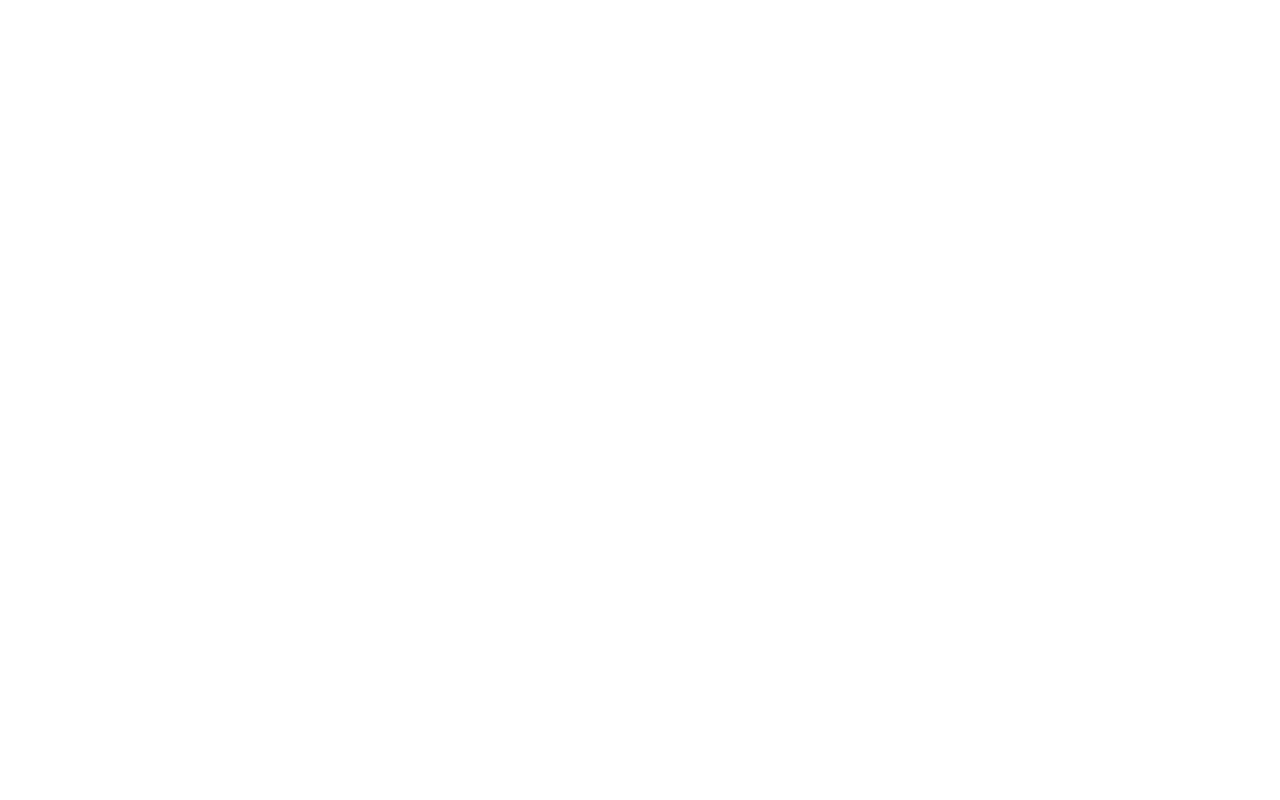
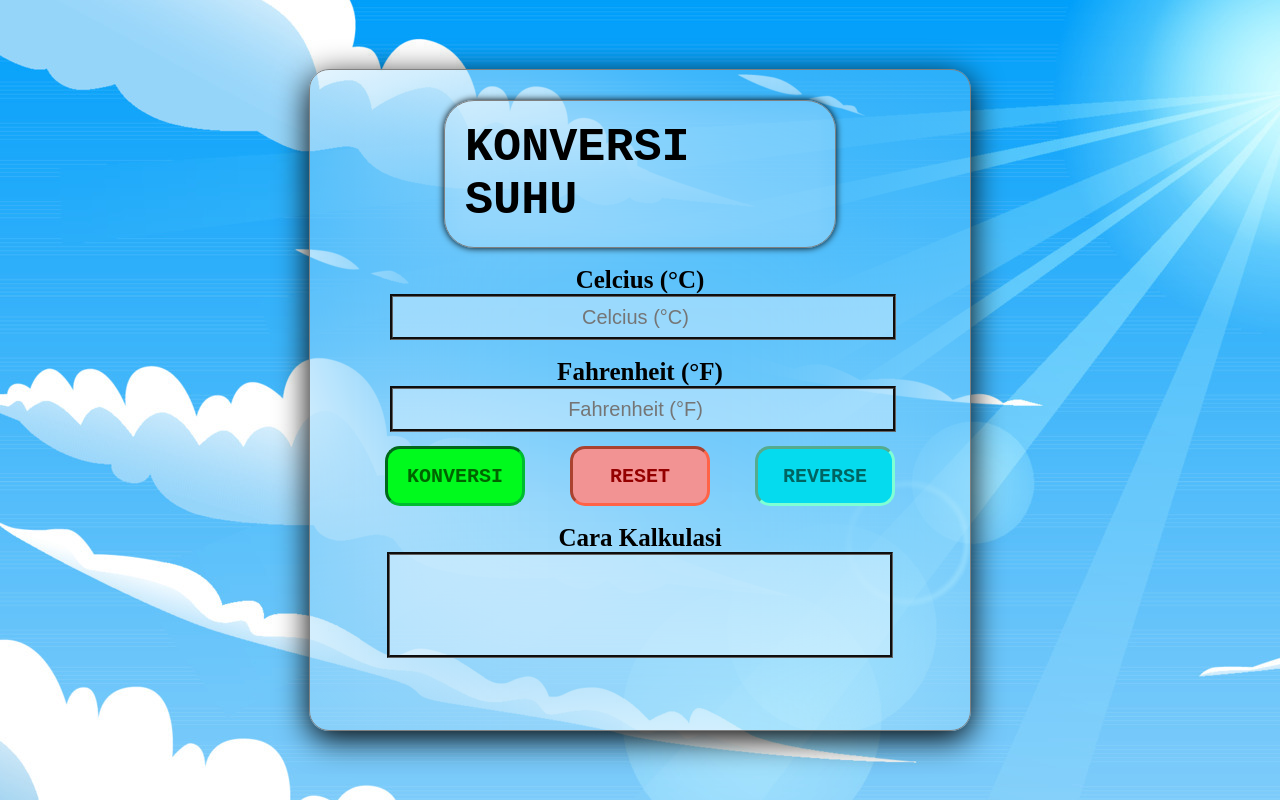
Before and after one commit to revou-fundamental-course/10-jun-24-iprdy, a plain HTML site: page index.html in a window 1280 px wide. Drawn offline with Linux system fonts and the light colour scheme.

Commit message:
second commit

```diff
--- a/css/style.css
+++ b/css/style.css
@@ -0,0 +1,148 @@
+* {
+margin: 0;
+padding: 0;
+}
+
+body {
+    background-image: url("../assets/sky.jpg");
+    display:flex ;
+    justify-content: center;
+    align-items: center;
+    min-height: 100vh;
+}
+.wrapper {
+    background-color: rgba(255, 255, 255, 0.1);
+    backdrop-filter: blur(100px);
+    border:solid;
+    border-color: gray;
+    border-radius: 20px;
+    border-width: 1px;
+    color: rgb(0, 0, 0);
+    box-shadow: 0px 8px 32px black;
+    padding: 30px;
+    width: 600px;
+    height: 600px;
+}
+.header {
+    background-color: rgba(255, 255, 255, 0.179);
+    display: flex;
+    margin: auto;
+    border-radius: 30px;
+    backdrop-filter: blur(10px);
+    border: 1px solid;
+    border-color: grey;
+    box-shadow: 0px 0px 7px;
+    width: 350px;
+    justify-content: center;
+    padding: 20px;
+    font-size: 40px;
+    font-family: monospace;
+    color: black;
+}
+.input-suhu {
+    margin: auto;
+    width: 500px;
+    height: 180px;
+}
+.input-suhu input {
+    display: flex;
+    text-align: center;
+    width: 100%;;
+    height: 40px;
+    background-color: rgba(255, 255, 255, 0.351);
+    border:groove ;
+    border-color: rgb(99, 99, 99);
+    color: rgb(0, 0, 0);
+    font-size: 20px;
+}
+.input-suhu p{
+    display: flex;
+    justify-content: center;
+    font-size: 25px;
+    font-weight: bold;
+    color: black;
+}
+.button {
+    display: flex;
+    justify-content: space-evenly;
+    align-items: center;
+}
+.button #konversi {
+    background-color: rgb(0, 250, 29);
+    border: inset;
+    border-color: rgb(0, 188, 47);
+    border-radius: 15px;
+    height: 60px;
+    width: 140px;
+    font-size: 20px;
+    font-weight:bold;
+    font-family: monospace;
+    color: darkgreen;
+    cursor: pointer;
+    transition: 0.4s;
+}
+.button #konversi:hover {
+    background-color: rgb(0, 211, 25);
+}
+.button #konversi:active {
+    background-color: rgb(136, 255, 140);
+}
+.button #reset {
+    background-color: rgb(242, 147, 147);
+    border: inset;
+    border-color: tomato;
+    border-radius: 15px;
+    height: 60px;
+    width: 140px;
+    font-size: 20px;
+    font-weight:bold;
+    font-family: monospace;
+    color: rgb(148, 0, 0);
+    cursor: pointer;
+    transition: 0.4s;
+}
+.button #reset:hover {
+    background-color: rgb(210, 100, 100);
+}
+.button #reset:active {
+    background-color: rgb(255, 161, 161);
+}
+.button #reverse {
+    background-color: rgb(5, 219, 238);
+    border: inset;
+    border-color: aquamarine;
+    border-radius: 15px;
+    height: 60px;
+    width: 140px;
+    font-size: 20px;
+    font-weight:bold;
+    font-family: monospace;
+    color: rgb(0, 100, 97);
+    cursor: pointer;
+    transition: 0.4s;
+}
+.button #reverse:hover {
+    background-color: rgb(0, 196, 213);
+}
+.button #reverse:active {
+    background-color: rgb(107, 243, 255);
+}
+.kalkulasi p{
+    display: flex;
+    justify-content: center;
+    font-size: 25px;
+    font-weight: bold;
+    color: black;
+}
+.kalkulasi input {
+    display: flex;
+    margin: auto;
+    text-align: center;
+    width: 500px;;
+    height: 100px;
+    background-color: rgba(255, 255, 255, 0.351);
+    border:groove ;
+    border-color: rgb(99, 99, 99);
+    color: rgb(0, 0, 0);
+    font-size: 20px;
+}
--- a/index.html
+++ b/index.html
@@ -1,12 +1,39 @@
 <!DOCTYPE html>
-<html lang="en">
+<html>
 <head>
+    <link rel="stylesheet" href="css/style.css">
     <title>Konversi Suhu</title>
     <link rel="icon" href="https://cdn2.iconfinder.com/data/icons/buno-weather/32/fahrenheit_celsius_degree_tempreture_change-512.png">
 </head>
+<body>
+    <section class="wrapper">
 
-<body>
-
+        <!-- Ini section header -->
+        <section class="header">
+            <h1>KONVERSI SUHU</h1>
+        </section>
+        <br>
+        <!-- Ini section input suhu -->
+        <section class="input-suhu">
+            <p>Celcius (&deg;C)</p>
+            <input type="number" placeholder="Celcius (&deg;C)" id="celcius" value="">
+            <br>
+            <p>Fahrenheit (&deg;F)</p>
+            <input type="number" placeholder="Fahrenheit (&deg;F)" id="fahrenheit" value="">
+        </section>
+        <!-- Ini section tombol -->
+        <section class="button">
+            <button id="konversi">KONVERSI</button>
+            <button id="reset">RESET</button>
+            <button id="reverse">REVERSE</button>
+        </section>
+        <br>
+        <!-- Ini section kalkulasi -->
+        <section class="kalkulasi">
+            <p>Cara Kalkulasi</p>
+            <input type="text" id="rumus" readonly>
+        </section>
+    </section>
+    <script src="./js/script.js"></script>
 </body>
-
 </html>
--- a/js/script.js
+++ b/js/script.js
@@ -0,0 +1,29 @@
+document.getElementById('konversi').onclick = () => convertTemp(false);
+document.getElementById('reverse').onclick = () => convertTemp(true);
+document.getElementById('reset').onclick = clearForm;
+
+function convertTemp(reverse) {
+    const celciusInput = document.getElementById("celcius");
+    const fahrenheitInput = document.getElementById("fahrenheit");
+    const rumusInput = document.getElementById("rumus");
+    let celcius = parseFloat(celciusInput.value);
+    let fahrenheit = parseFloat(fahrenheitInput.value);
+    let rumus = "";
+
+    if (reverse && !isNaN(fahrenheit)) {
+        celcius = (fahrenheit - 32) * 5 / 9;
+        rumus = `${fahrenheit}°F = (${fahrenheit} - 32) * 5/9 = ${celcius.toFixed(1)}°C`;
+        celciusInput.value = celcius % 1 === 0 ? celcius.toFixed(0) : celcius.toFixed(1);
+    } else if (!reverse && !isNaN(celcius)) {
+        fahrenheit = (celcius * 9 / 5) + 32;
+        rumus = `${celcius}°C = (${celcius} * 9/5) + 32 = ${fahrenheit.toFixed(1)}°F`;
+        fahrenheitInput.value = fahrenheit % 1 === 0 ? fahrenheit.toFixed(0) : fahrenheit.toFixed(1);
+    }
+    rumusInput.value = rumus;
+}
+
+function clearForm() {
+    document.getElementById('celcius').value = '';
+    document.getElementById('fahrenheit').value = '';
+    document.getElementById('rumus').value = '';
+}
```
Also changed, not shown: assets/sky.jpg (added).
